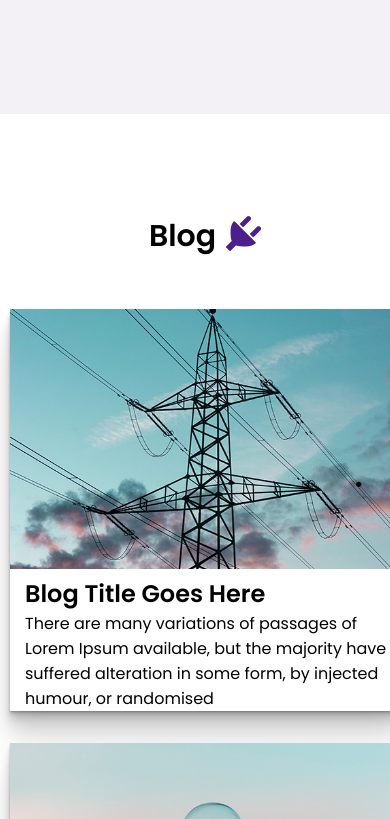
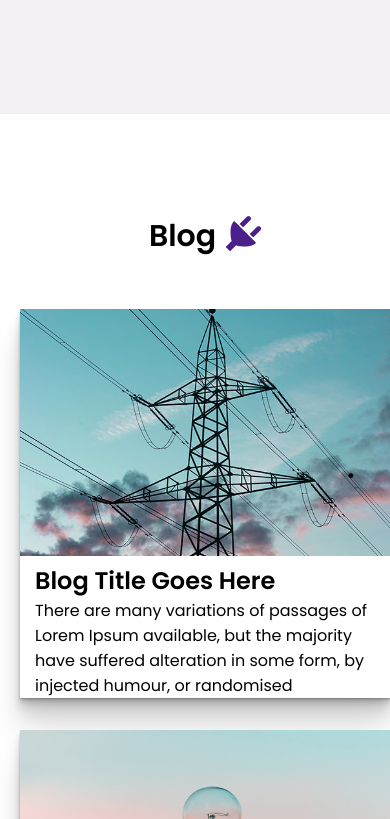
Before and after one commit to deepandurairaj/Electrochip, a plain HTML site: page index.html in a window 390 px wide. Shown: the part 3965-4784 px from the top of the page. Drawn offline with Linux system fonts and the light colour scheme.

Commit message:
Update home.css

```diff
--- a/cssFile/home.css
+++ b/cssFile/home.css
@@ -550,8 +550,8 @@ footer .copy{
 
     /* blog section */
     .blogSection {
-        margin: 0 10px 0 ;
-        padding: 0 0;
+        margin: 0 0 0 ;
+        padding: 0 0 0 20px;
         width: 100%;
     }
     .blogSection .blogContainer{
@@ -560,6 +560,14 @@ footer .copy{
         gap: 2rem;
         justify-content: center;
         width: 100%;
+        margin: 0;
+        padding: 0;
+    }
+    .blogSection .blogContainer .box{
+        aspect-ratio: 16/9;
+        width: 100%;
+        margin: 0;
+        padding: 0;
     }
 
 
@@ -572,14 +580,14 @@ footer .copy{
     .contactSection .contact .forms{
         width: 100%;
         margin: 0;
-        padding-left: 10px;
+        padding-left: 20px;
     }
     .contactSection .contact .forms form{
         width: 100%;
     }
     .contactSection .contact .mapArea{
         width: 100%;
-        padding-left: 10px;
+        padding-left: 20px;
     }
     .contactSection .contact .mapArea iframe{
         width: 95%;
```
